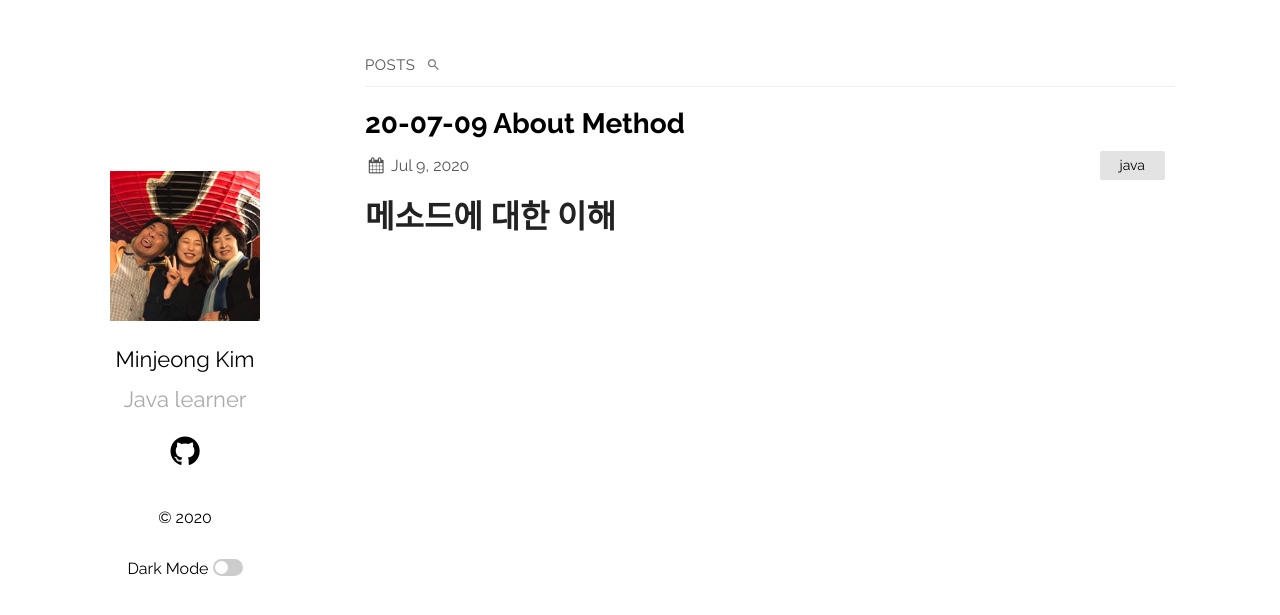
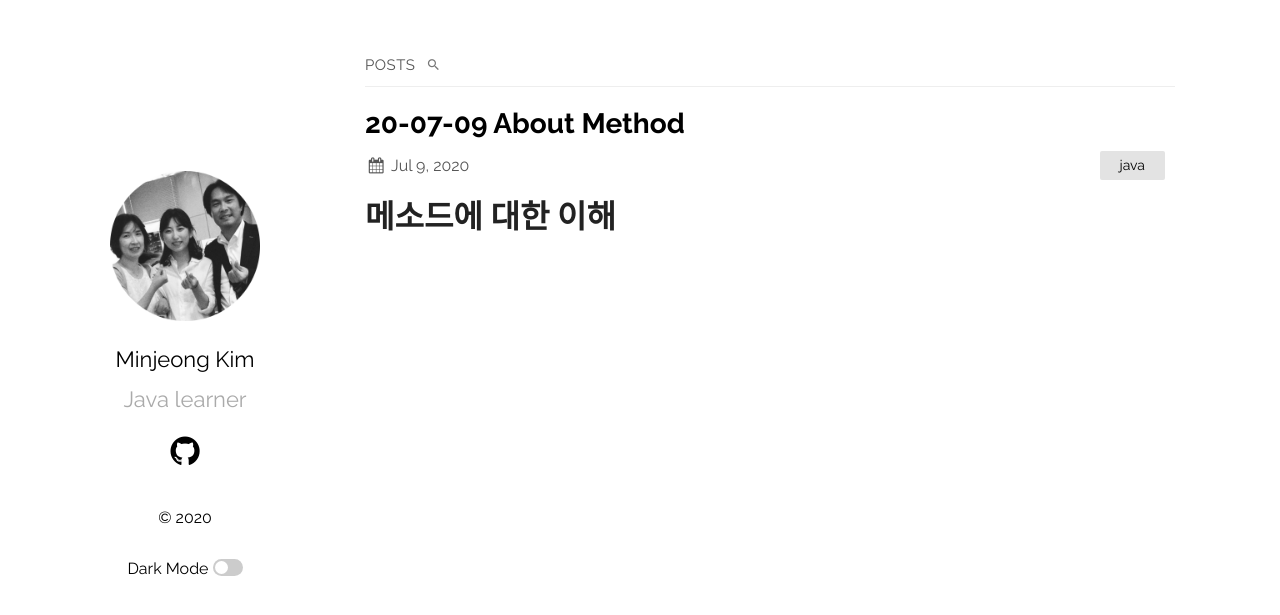
Before and after one commit to samarsault/plainwhite-jekyll, a Jekyll site: the page built from index.md, in a window 1280 px wide. Shown: the top 615 px of the page. Built offline with Jekyll 4.4.1, drawn with Linux system fonts in a browser that asks for light colours.

Commit message:
Update default.html

```diff
--- a/_layouts/default.html
+++ b/_layouts/default.html
@@ -8,7 +8,7 @@
 <body>
   <main class="container">
     <section class="about">
-      <a href="{{ "/" | relative_url}}"><img src="{{ "/assets/profile.jpg" | relative_url }}" alt="{{ site.plainwhite.name }}"></a>
+      <a href="{{ "/" | relative_url}}"><img src="{{ "/assets/profile2.jpg" | relative_url }}" alt="{{ site.plainwhite.name }}"></a>
       <h2 id="title">
         <a href="{{ "/" | relative_url }}">{{ site.plainwhite.name }}</a>
       </h2>
```
